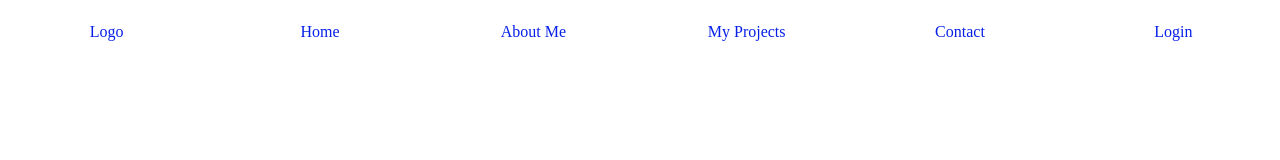
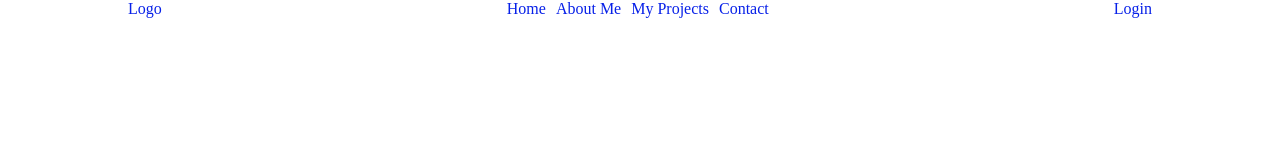
Before and after one commit to TinovH/P1-HTML-CSS, a plain HTML site: page opdracht_6.3/index.html in a window 1280 px wide. Drawn offline with Linux system fonts and the light colour scheme.

Commit message:
opdracht 6.3

```diff
--- a/opdracht_6.3/index.html
+++ b/opdracht_6.3/index.html
@@ -10,9 +10,12 @@
   <body>
     <nav id="main-nav">
       <ul>
+        <div class="first">
           <li>
             <a href=" ">Logo</a>
           </li>
+        </div>
+        <div class="middle">
           <li>
             <a href=" ">Home</a>
           </li>
@@ -25,9 +28,12 @@
           <li>
             <a href=" ">Contact</a>
           </li>
+        </div>
+        <div class="last">
           <li>
             <a href=" ">Login</a>
           </li>
+        </div>
       </ul>
     </nav>
   </body>
--- a/opdracht_6.3/style.css
+++ b/opdracht_6.3/style.css
@@ -6,22 +6,26 @@
 
 #main-nav a {
   color: #0720e8;
-  display: block;
-  height: 64px;
+  position: relative;
   display: flex;
-  align-items: center;
-  justify-content: space-around;
   text-decoration: none;
-  transition: background 0.4s;
 }
 
-#main-nav ul {
+ul {
   list-style: none;
   display: flex;
+  justify-content: space-between;
+  flex-direction: row;
+  margin: 0 10% 0 10%;
 }
 
-#main-nav li {
-  width: 100%;
+li {
   text-align: center;
+
   position: relative;
 }
+
+.middle {
+    display: flex;
+    gap: 10px;
+}
```
Also changed, not shown: opdracht_6.2/style.css (+8 -9 lines). Lines whose indentation alone changed are shown as unchanged.
